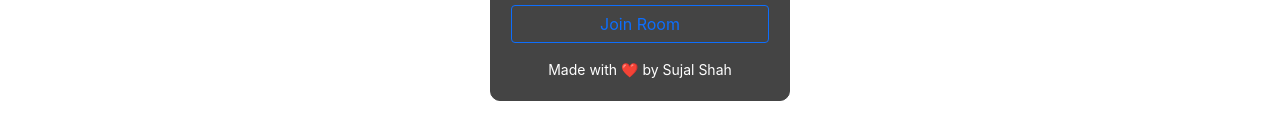
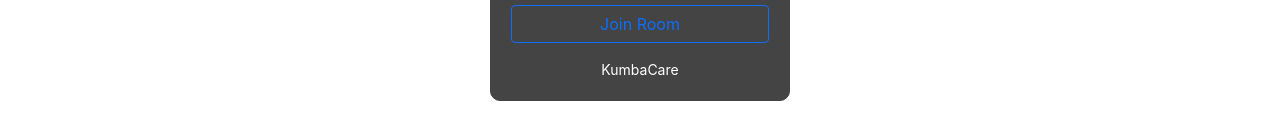
Before and after one commit to Jindantesparda/KumbaChat, a plain HTML site: page index.html in a window 1280 px wide. Shown: the part 348-488 px from the top of the page. Drawn offline with nearby package versions, Linux system fonts and the light colour scheme.

Commit message:
Update index.html

```diff
--- a/index.html
+++ b/index.html
@@ -19,7 +19,7 @@
         <div class="d-grid gap-2 mt-3">
             <button onclick="createRoom()" class="btn btn-warning">Create Room</button>
             <button onclick="joinRoom()" class="btn btn-outline-primary">Join Room</button>
-            <small class="mt-2" align="center">Made with ❤️ by Sujal Shah</small>
+            <small class="mt-2" align="center">KumbaCare</small>
         </div>
     </div>
     <div class="container">
```
